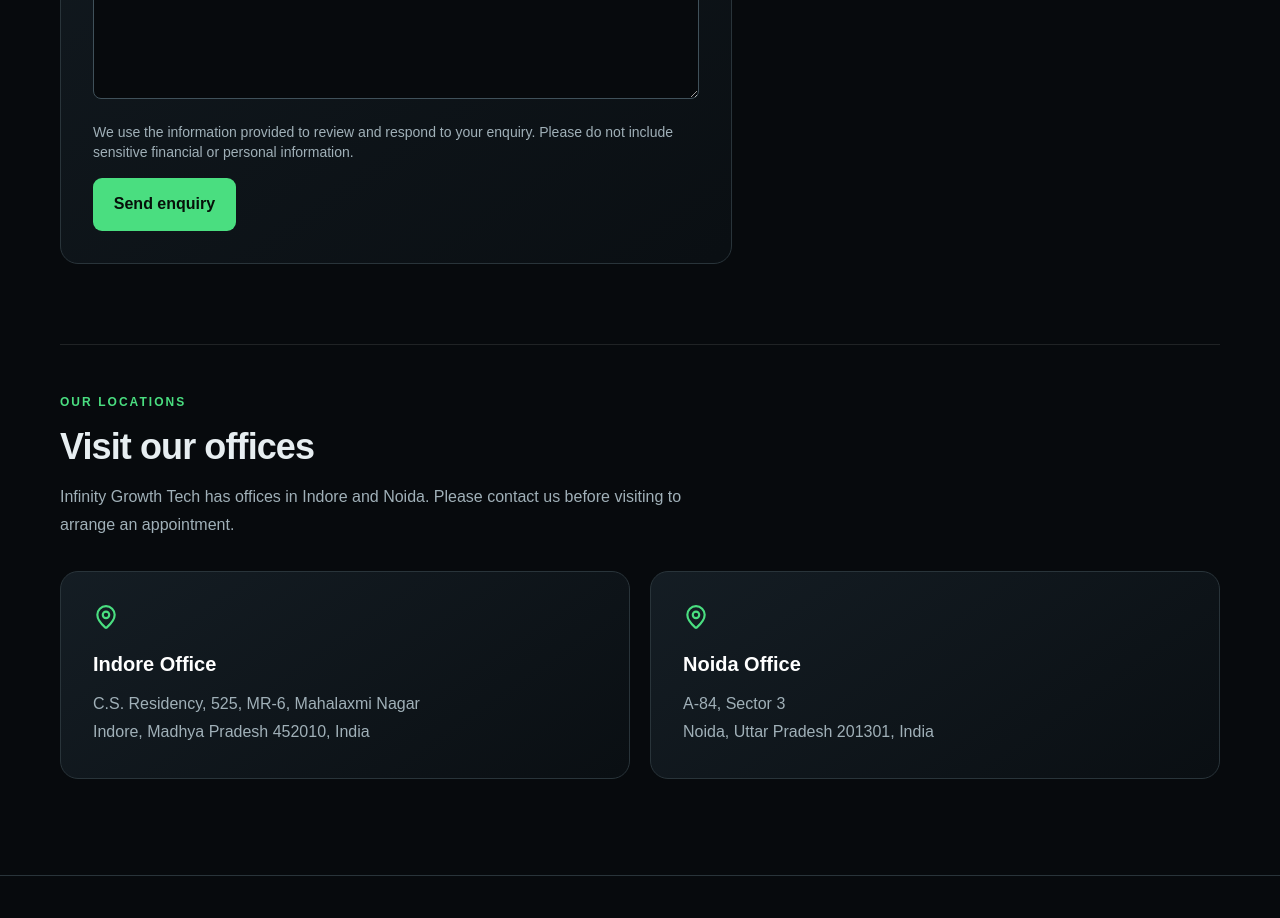
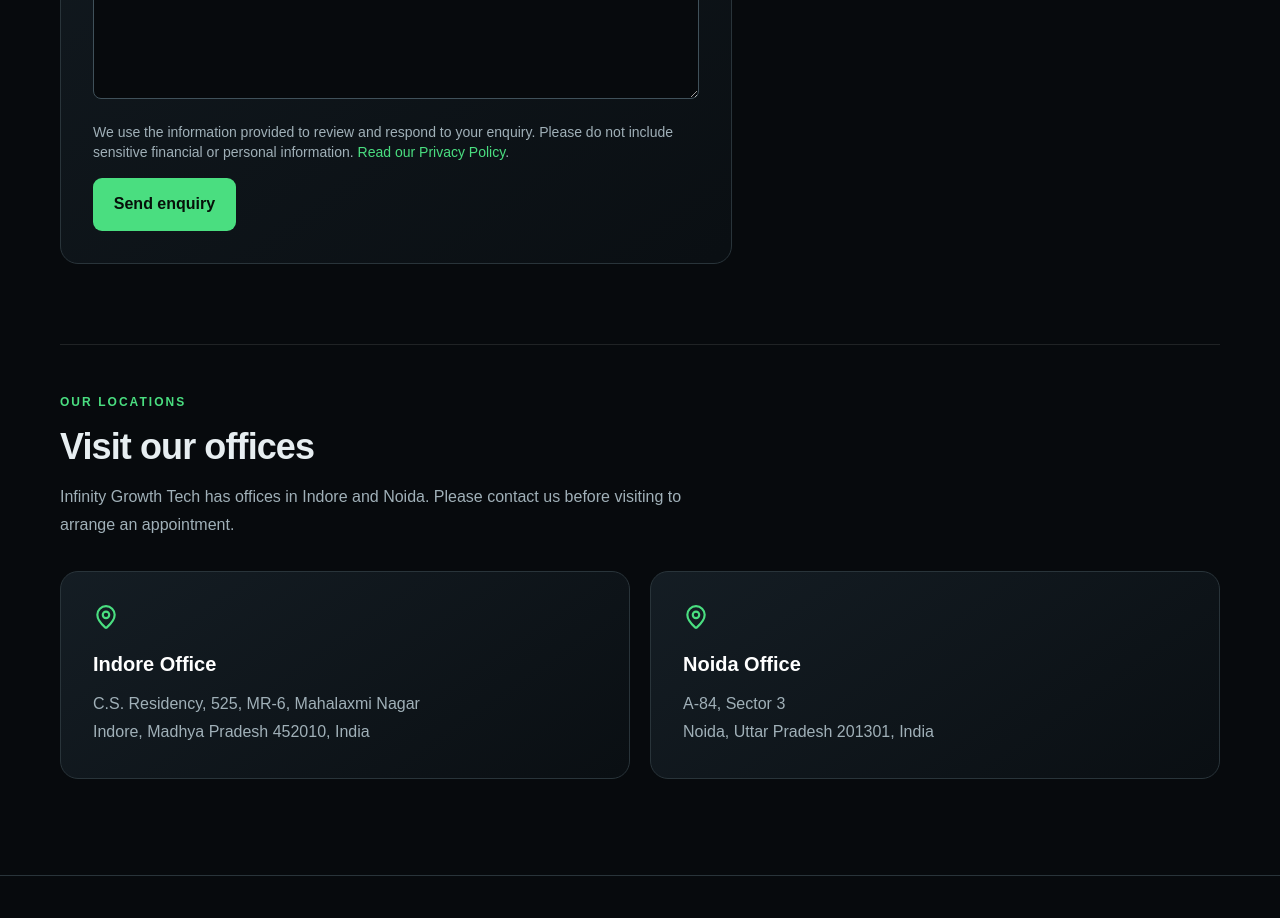
Before and after one commit to manishsirgg/infinitygrowthtech, a Next.js app: page /contact in a window 1280 px wide. Shown: the part 1080-1998 px from the top of the page. Built offline with nearby package versions, Linux system fonts and the light colour scheme; no server answers.

Commit message:
Align website content, policy navigation and enquiry flow

```diff
--- a/src/components/contact-form.tsx
+++ b/src/components/contact-form.tsx
@@ -71,7 +71,7 @@ export function ContactForm() {
     {selectedPackage && <p className="rounded-lg border border-[#4ade80]/30 bg-[#4ade80]/10 px-4 py-3 text-sm text-[#aef7c8]">Enquiring about: <strong>{selectedPackage}</strong></p>}
     <div><label htmlFor="contact-message" className="mb-2 block text-sm font-semibold">Project details</label><textarea id="contact-message" name="message" placeholder="Tell us about your business, goals, budget or timeline." required minLength={10} maxLength={5000} rows={5} className="w-full rounded-lg border border-[#40515a] bg-[#070a0d] p-3 text-white" /></div>
     <div className="absolute left-[-9999px]" aria-hidden="true"><label htmlFor="contact-website">Leave this field empty</label><input id="contact-website" name="website" tabIndex={-1} autoComplete="off" /></div>
-    <p className="text-sm text-[#a0b0b8]">We use the information provided to review and respond to your enquiry. Please do not include sensitive financial or personal information.</p>
+    <p className="text-sm text-[#a0b0b8]">We use the information provided to review and respond to your enquiry. Please do not include sensitive financial or personal information. <a href="/privacy" className="text-[#4ade80] underline">Read our Privacy Policy</a>.</p>
     {siteKey ? <div className="cf-turnstile" data-sitekey={siteKey} data-theme="dark" /> : <p role="alert" className="text-sm text-amber-200">Online enquiries are being configured. Please return shortly.</p>}
     <button type="submit" disabled={!siteKey || status === 'sending' || status === 'success'} className="button-primary w-full disabled:opacity-50 sm:w-auto">{status === 'sending' ? 'Sending…' : status === 'success' ? 'Enquiry received' : 'Send enquiry'}</button>
     {notice && <p role={status === 'error' ? 'alert' : 'status'} className={status === 'error' ? 'text-sm text-red-300' : 'text-sm text-[#4ade80]'}>{notice}</p>}
```
